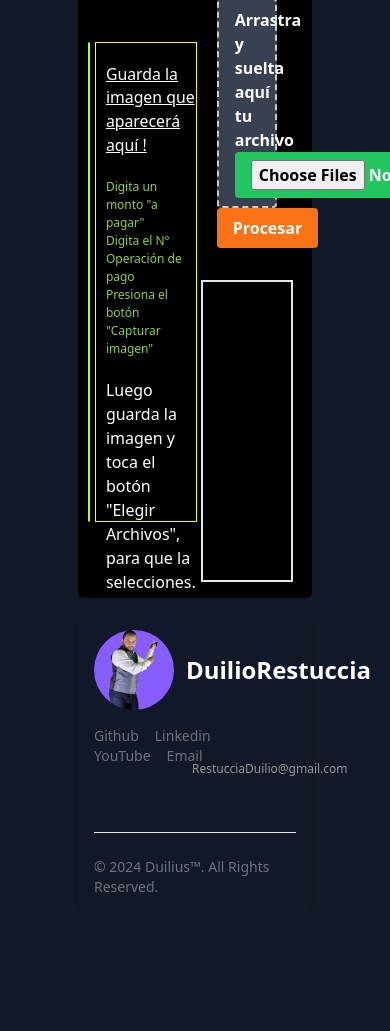
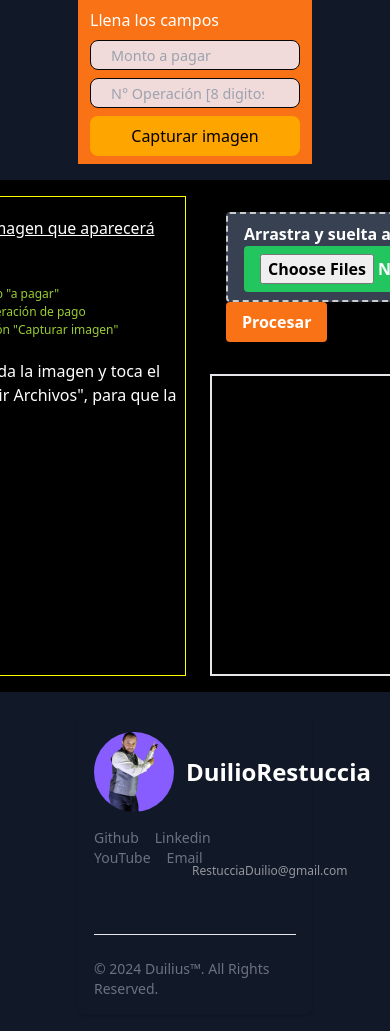
Before and after one commit to Duilius/DocumentAI-0, a FastAPI app: page /yape in a window 390 px wide; the page is wider, and only the part inside the window is pictured. Before the commit the page ends 892 px from the top of that part, so only its background shows below. Run offline with FastAPI, Linux system fonts and the light colour scheme; some libraries are stand-ins or nearby versions.

Commit message:
mobile first -1

```diff
--- a/main.py
+++ b/main.py
@@ -69,12 +69,14 @@ async def upload_documents(request: Request, archivos: List[UploadFile]):
         #Get mime_type
         if file_uri.filename.endswith('.pdf'):
             mime_type = "application/pdf"
+        elif file_uri.filename.endswith('.jpg') or file_uri.filename.endswith('.jpeg'):
+            mime_type = "image/jpeg"
+        elif file_uri.filename.endswith('.png'):
+            mime_type = "image/png"
+        else:
+            # Establecer un valor predeterminado en caso de que no se encuentre ninguna extensión compatible
+            mime_type = "application/octet-stream"  # Tipo MIME genérico para datos binarios
 
-        if file_uri.filename.endswith('.jpg') or file_uri.filename.endswith('.jpeg'):
-            mime_type = "image/jpeg"
-
-        if file_uri.filename.endswith('.png'):
-            mime_type = "image/png"
 
 
         #Get file contents (PDF or Images)
--- a/templates/css/styles_ai.css
+++ b/templates/css/styles_ai.css
@@ -1,19 +1,3 @@
-
-#botonera{
-    position: relative;
-    top: 0px;
-    left: 0px;
-    width: 60%;
-    margin:0px auto;
-    height: 50px;
-    background-color: rgb(240, 218, 218);
-    font-size: 1em;
-    font-weight: 500;
-    text-align: center;
-    padding-top: 10px;
-    padding-bottom: 10px;
-  }
-
 #montoX {
     position: relative;
     top: 181px;
@@ -24,7 +8,7 @@
     font-size: 1.25em;
     background-color: rgb(240, 218, 218);
   }
-  #n_operaX {
+#n_operaX {
     position: relative;
     top: 383px;
     left: 65px;
@@ -35,11 +19,9 @@
     background-color: rgb(240, 218, 218);
   }
 
-  #monto {
+#monto {
     position: relative;
-    top: 3px;
-    left: 5%;
-    width: 28%;
+
     font-size: 0.9em;
     height: 30px;
     font-weight: 300;
@@ -48,13 +30,11 @@
     border-radius: 8px;
     padding: 6px 20px 6px 20px ;
   }
-  #n_opera {
+#n_opera {
     position: relative;
-    top: 3px;
-    left: 10%;
-    width: 28%;
+
     font-size: 0.9em;
-    height: 25px;
+    height: 30px;
     font-weight: 300;
     background-color: rgb(240, 218, 218);
     border:1px solid #050505;
@@ -62,10 +42,8 @@
     padding: 6px 20px 6px 20px ;
   }
 
-  #botonCaptura {
-    position: relative;
-    top: -5px;
-    left: 75%;
+#botonCaptura {
+
     height: 40px;
     color:black;
     font-size: 1em;
@@ -75,19 +53,15 @@
     border-radius: 8px;
   }
 
-  #capturaYape {
-    position: relative;
-    top: -80px;
-    left: 350px;
+ #capturaYape {
+
     font-size: 1em;
     font-weight: 500;
     background-color: transparent;
   }
 
 #imagenCapturada{
-    position: relative;
-    left: 20px;
-    width: 440px;
+
     height: 480px;
     border:1px solid yellow;
     box-shadow: 1px yellowgreen;
--- a/templates/html/yape.html
+++ b/templates/html/yape.html
@@ -29,20 +29,21 @@
 </style>
 </head>
 
-<body class="flex flex-col items-center justify-center h-screen bg-gray-900 text-white">
+<body >
+<div class="flex flex-col items-center justify-center bg-gray-900 text-white gap-2 ">
 
-  <div id="botonera" class="flex flex-row">
-    <input type="number"  name="monto"    id="monto"    placeholder="Monto a pagar"       class="text-green-500" onkeyup="replicar(this)">
-    <input type="number"  name="n_opera"  id="n_opera"  placeholder="N° Operación [8 digitos]" class="text-green-500" onkeyup="replicar(this)">
+  <div id="botonera" class="w-3/5 flex flex-col md:flex-row md:mt-[80px] md:grip-cols-3 bg-orange-500 gap-2 sm:mt-[9px] items-left pt-2">
+    <h2 class="mx-3">Llena los campos</h2>
+    <input type="number"  name="monto"    id="monto"    placeholder="Monto a pagar"       class="text-green-500 mx-3" onkeyup="replicar(this)">
+    <input type="number"  name="n_opera"  id="n_opera"  placeholder="N° Operación [8 digitos]" class="text-green-500 mx-3" onkeyup="replicar(this)">
     <!-- Botón para capturar la imagen -->
-    <div>
-      <button type="button" id="botonCaptura">Capturar imagen</button>
-    </div>
+    <button type="button" id="botonCaptura" class="mx-1 mb-2 mx-3">Capturar imagen</button>
   </div>
 
 
-  <div class="w-3/5 h-3/4 bg-black rounded-md flex justify-center items-center">
+  <div class="flex sm:flex-col md:flex-row md:w-3/5 h-3/4 bg-black rounded-md justify-center items-center mt-[8px] sm:w-full" style="position: relative;">
 
+  <div class="flex flex-row" >
     <!-- Columna izquierda con imagen
     <div class="w-1/5">-->
 
@@ -50,22 +51,22 @@
     <!--</div>-->
 
 
-    <div  id="captura-yape" class="w-1/5" style="position: relative; left: 15px; background:url('static/image/yape-0.jpg'); background-repeat: no-repeat; border:1px solid greenyellow; border-radius: 4px; width:340px; height: 480px;" class="h-[480px] border-1 border-green">
+        <div  id="captura-yape"
+        style="position: relative; background:url('static/image/yape-0.jpg'); background-repeat: no-repeat;
+        border:1px solid greenyellow; border-radius: 4px; width:340px; height: 480px;"
+        class="w-1/5 h-[480px] border-1 border-green sm:w-1/2">
             <form id="miFormulario">
               <!-- Tus campos de formulario van aquí -->
-
 
               <input type="number"  name="montoX"   id="montoX"   disabled class="text-green-500">
               <input type="number"  name="n_operaX"  id="n_operaX"disabled class="text-green-500">
               <!-- etc. -->
-
-
             </form>
-
         </div>
 
         <!-- Aquí se mostrará la imagen capturada -->
-    <div id="imagenCapturada"><span id="guarda_esta_imagen">
+        <div id="imagenCapturada" class="sm:w-1/2" style="position: relative;">
+          <div id="guarda_esta_imagen">
             <p style="text-decoration: underline; padding-left: 10px; font-size: 0.99em; padding-bottom: 20px; padding-top: 20px;">Guarda la imagen que aparecerá aquí !</p>
             <ol start="1" style="font-size: 0.75em; color: yellowgreen; padding-left:10px">
               <li>Digita un monto "a pagar"</li>
@@ -74,10 +75,13 @@
             </ol>
             <p style="padding-left: 10px; padding-top: 20px;">Luego guarda la imagen y toca el botón
             "Elegir Archivos", para que la selecciones.</p>
-    </span></div>
+          </div>
+        </div>
+  </div>
 
     <!-- Columna derecha con botón de carga y resultado -->
-    <div class="w-3/5 px-6 py-4">
+      <div  class="sm:flex sm:flex-row md:w-3/5 px-6 py-4 sm:rounded-lg ">
+        <div class="">
           <div class="mb-4">
             <form  id="dropzone" class="p-4" hx-encoding='multipart/form-data' hx-post='/upload_documents'>
               <div id="drag-drop-area" class="bg-gray-700 text-white font-bold py-2 px-4 rounded">
@@ -96,10 +100,9 @@
           </div>
 
           <div id="contiene_tabla" class="overflow-y-auto h-64 border-2 border-red">
-
             <div id="resultados_aqui"></div>
           </div>
-
+        </div>
       </div>
   </div>
 
@@ -178,6 +181,6 @@ document.getElementById('botonCaptura').addEventListener('click', function() {
   });
 });
 </script>
-
+</div>
 </body>
 </html>
```
Also changed, not shown: descarga.jpeg (added), descarga1.jpeg (added), descarga11.jpeg (added). Lines whose indentation alone changed are shown as unchanged.
